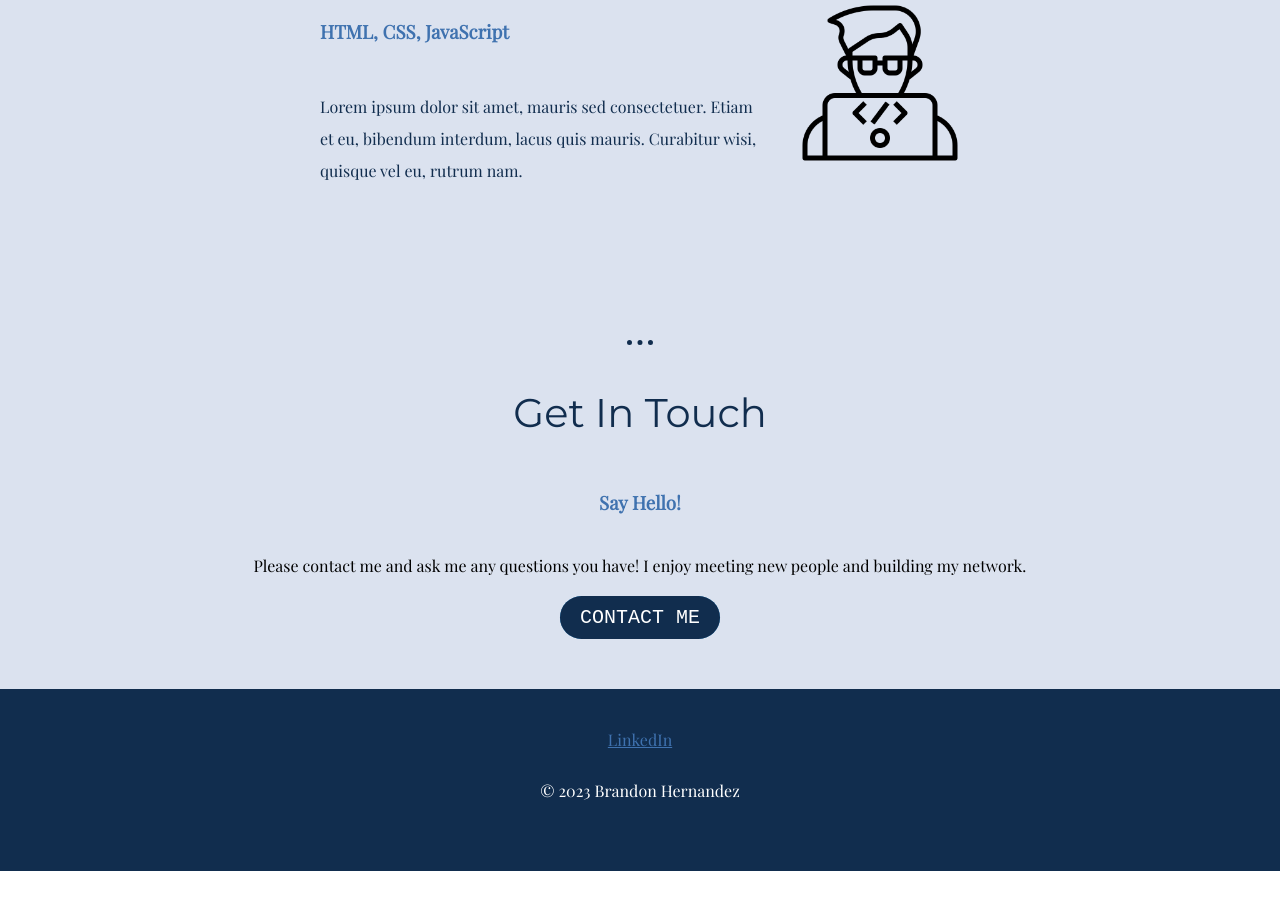
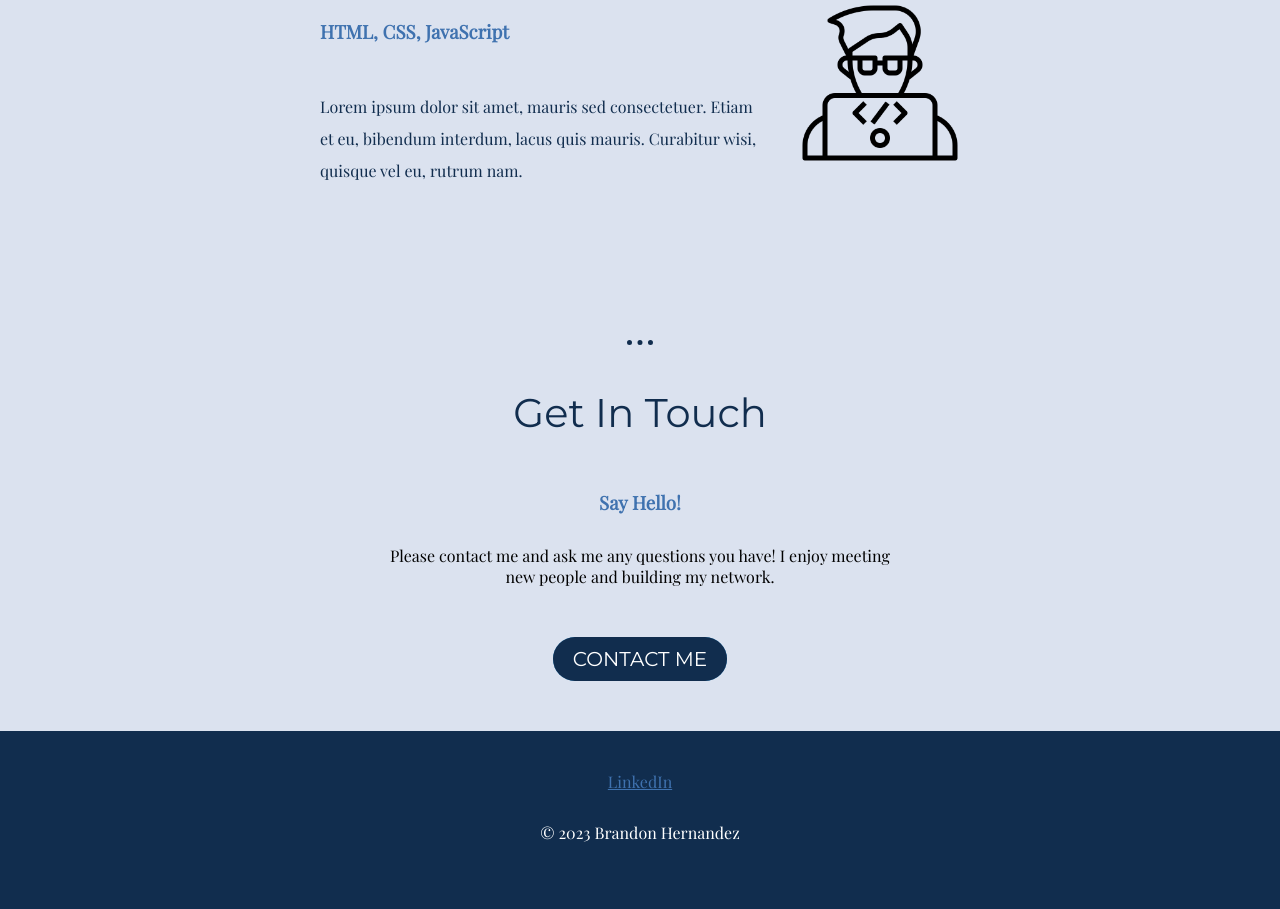
Before and after one commit to hbrandon15/CSS-MySite, a plain HTML site: page index.html in a window 1280 px wide. Shown: the part 2039-2948 px from the top of the page. Before the commit the page ends 2910 px from the top, so only its background shows below. Drawn offline with nearby package versions, Linux system fonts and the light colour scheme.

Commit message:
Styled contact paragraph and button font

```diff
--- a/css/styles.css
+++ b/css/styles.css
@@ -62,7 +62,7 @@ p{
   -webkit-border-radius: 28;
   -moz-border-radius: 28;
   border-radius: 28px;
-  font-family: Courier New;
+  font-family: 'Montserrat', serif;
   color: #ffffff;
   font-size: 20px;
   padding: 10px 20px 10px 20px;
@@ -77,6 +77,10 @@ p{
   background-image: -o-linear-gradient(top, #3cb0fd, #3498db);
   background-image: linear-gradient(to bottom, #3cb0fd, #3498db);
   text-decoration: none;
+}
+.contact-description{
+  width: 40%;
+  margin: 20px auto 60px;
 }
 .contact-me{
   padding-bottom: 60px;
--- a/index.html
+++ b/index.html
@@ -41,7 +41,7 @@
     <div class="contact-me">
       <h2>Get In Touch</h2>
       <h3>Say Hello!</h3>
-      <p>Please contact me and ask me any questions you have! I enjoy meeting new people and building my network.</p>
+      <p class="contact-description">Please contact me and ask me any questions you have! I enjoy meeting new people and building my network.</p>
       <a class="btn" href="mailto:hernandezbrandon17@gmail.com">CONTACT ME</a>
     </div>
   </div>
```
